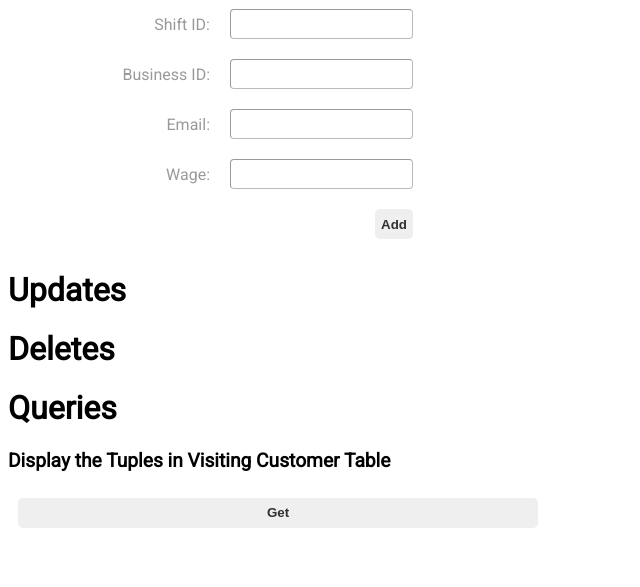
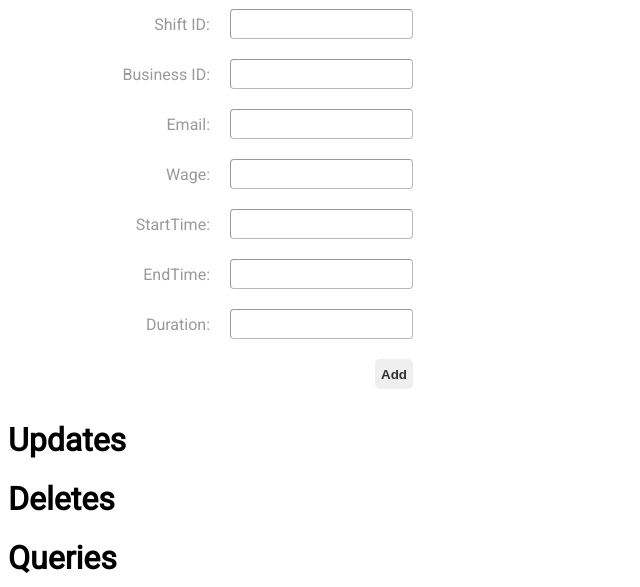
Before and after one commit to JLSellorsIII/304DatabaseProject, a PHP site: page / in a window 1280 px wide. Shown: the part 467-1054 px from the top of the page, without its empty margins (0-640 px from the left). Run offline with PHP 8.4, Linux system fonts and the light colour scheme.

Commit message:
AddingShift changed to add to ScheduledTime as well as ScheduledShift

```diff
--- a/index.php
+++ b/index.php
@@ -58,6 +58,18 @@
 						<p>Wage: </p>
 						<input type="text" name="Wage">
 					</div>
+                    <div>
+                        <p>StartTime: </p>
+                        <input type="text" name="startTime">
+                    </div>
+                    <div>
+                        <p>EndTime: </p>
+                        <input type="text" name="endTime">
+                    </div>
+                    <div>
+                        <p>Duration: </p>
+                        <input type="text" name="duration">
+                    </div>
 					<input type="submit" class="submit button" value="Add" name="addShift">
 				</form>
 				<div id="addShiftSuccess"/>
@@ -197,6 +209,7 @@
 		$result  = executeSQL("INSERT INTO ScheduledShift(shiftID, bid, email, Wage)
 		VALUES (" . $_POST['shiftID'] . ", " . $_POST['bid'] . ", " . $_POST['email'] . ", " . $_POST['Wage'] . ")",
 		"addShiftSuccess");
+		$result = exectuteSQL("INSERT INTO ScheduledTime(shiftID,startTime,endTime,duration)");
 		OCICommit($db_conn);
 	}
 
```
